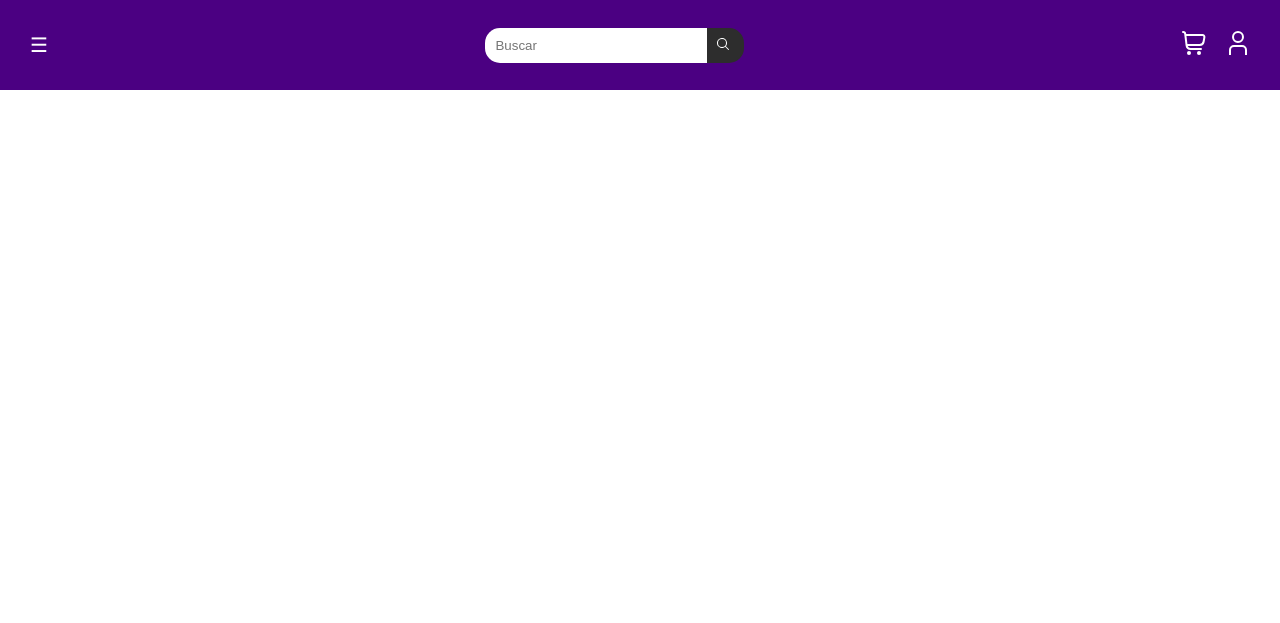
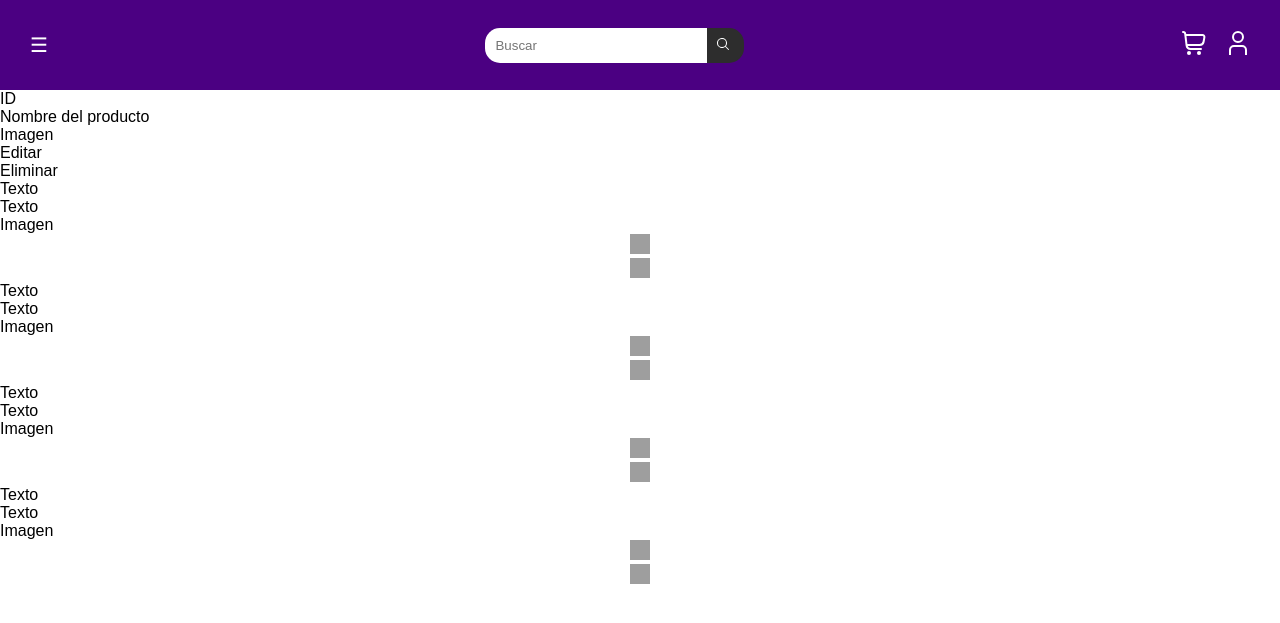
Before and after one commit to EXTRANFUNEDGAR/TRopa, a PHP site: page /base.php in a window 1280 px wide. Shown: the top 623 px of the page. Run offline with PHP 8.4, Linux system fonts and the light colour scheme; grey boxes are pictures that could not be loaded.

Commit message:
Add files via upload

```diff
--- a/base.php
+++ b/base.php
@@ -52,5 +52,91 @@
             </div>
         </div>
     </div>
+    <div class="parte3">
+    <div class="textob3">
+                ID
+            </div>
+            <div class="textob3">
+                Nombre del
+                producto
+            </div>
+            <div class="textob3">
+                Imagen
+            </div>
+            <div class="textob3">
+                Editar
+            </div>
+            <div class="textob3">
+                Eliminar
+            </div>
+    </div>
+        <div class="parte4">
+            <div class="textob4">
+                Texto
+            </div>
+            <div class="textob4">
+                Texto
+            </div>
+            <div class="textob4">
+                Imagen
+            </div>
+            <div class="img4">
+            <center><img src="assets/img/32355.png" png style="width:20px; height: 20px;"><center>
+            </div>
+            <div class="img4">
+            <center><img src="assets/img/146455.svg" svg style="width:20px; height: 20px;"><center>
+            </div>
+        </div>
+        <div class="parte4">
+            <div class="textob4">
+                Texto
+            </div>
+            <div class="textob4">
+                Texto
+            </div>
+            <div class="textob4">
+                Imagen
+            </div>
+            <div class="img4">
+            <center><img src="assets/img/32355.png" png style="width:20px; height: 20px;"><center>
+            </div>
+            <div class="img4">
+            <center><img src="assets/img/146455.svg" svg style="width:20px; height: 20px;"><center>
+            </div>
+        </div>
+        <div class="parte4">
+            <div class="textob4">
+                Texto
+            </div>
+            <div class="textob4">
+                Texto
+            </div>
+            <div class="textob4">
+                Imagen
+            </div>
+            <div class="img4">
+            <center><img src="assets/img/32355.png" png style="width:20px; height: 20px;"><center>
+            </div>
+            <div class="img4">
+            <center><img src="assets/img/146455.svg" svg style="width:20px; height: 20px;"><center>
+            </div>
+        </div>
+        <div class="parte4">
+            <div class="textob4">
+                Texto
+            </div>
+            <div class="textob4">
+                Texto
+            </div>
+            <div class="textob4">
+                Imagen
+            </div>
+            <div class="img4">
+            <center><img src="assets/img/32355.png" png style="width:20px; height: 20px;"><center>
+            </div>
+            <div class="img4">
+            <center><img src="assets/img/146455.svg" svg style="width:20px; height: 20px;"><center>
+            </div>
+        </div>
 </body>
 </html>
```
Also changed, not shown: style.css (added, +186 -0 lines).
